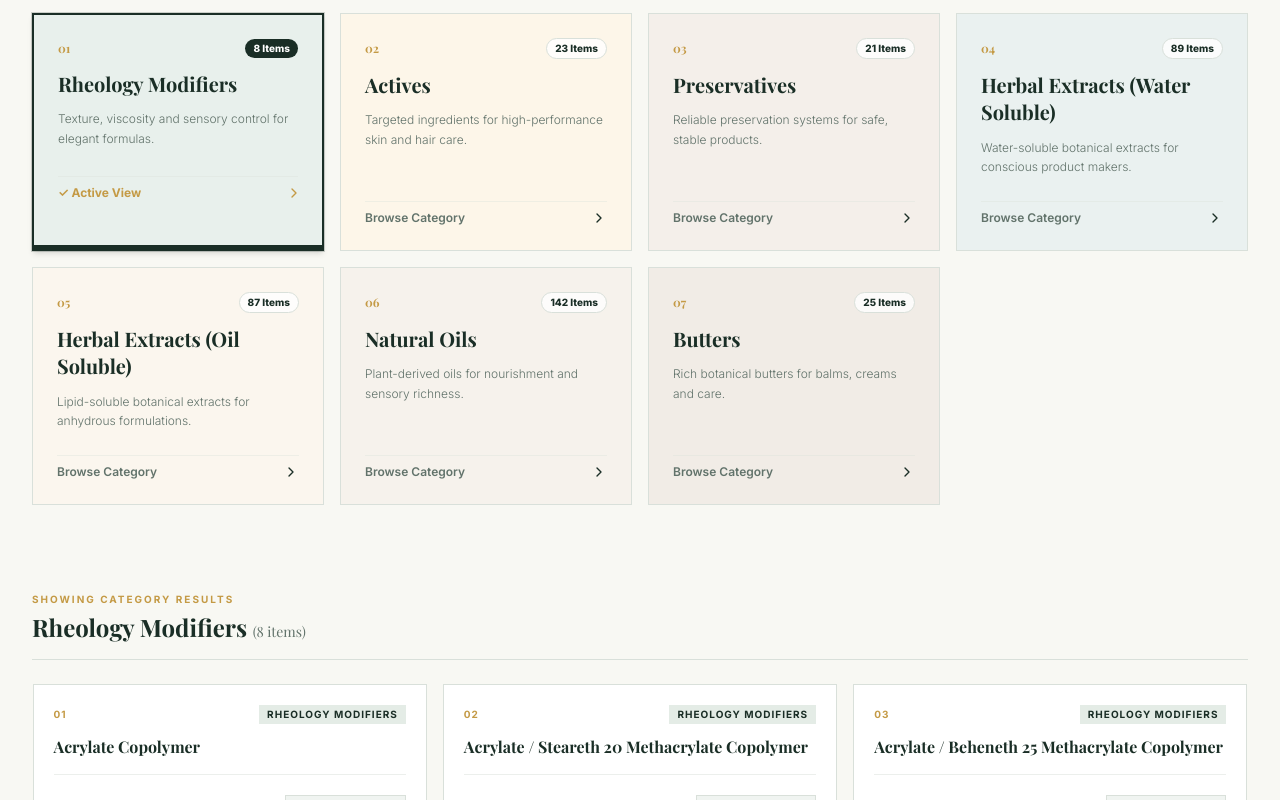
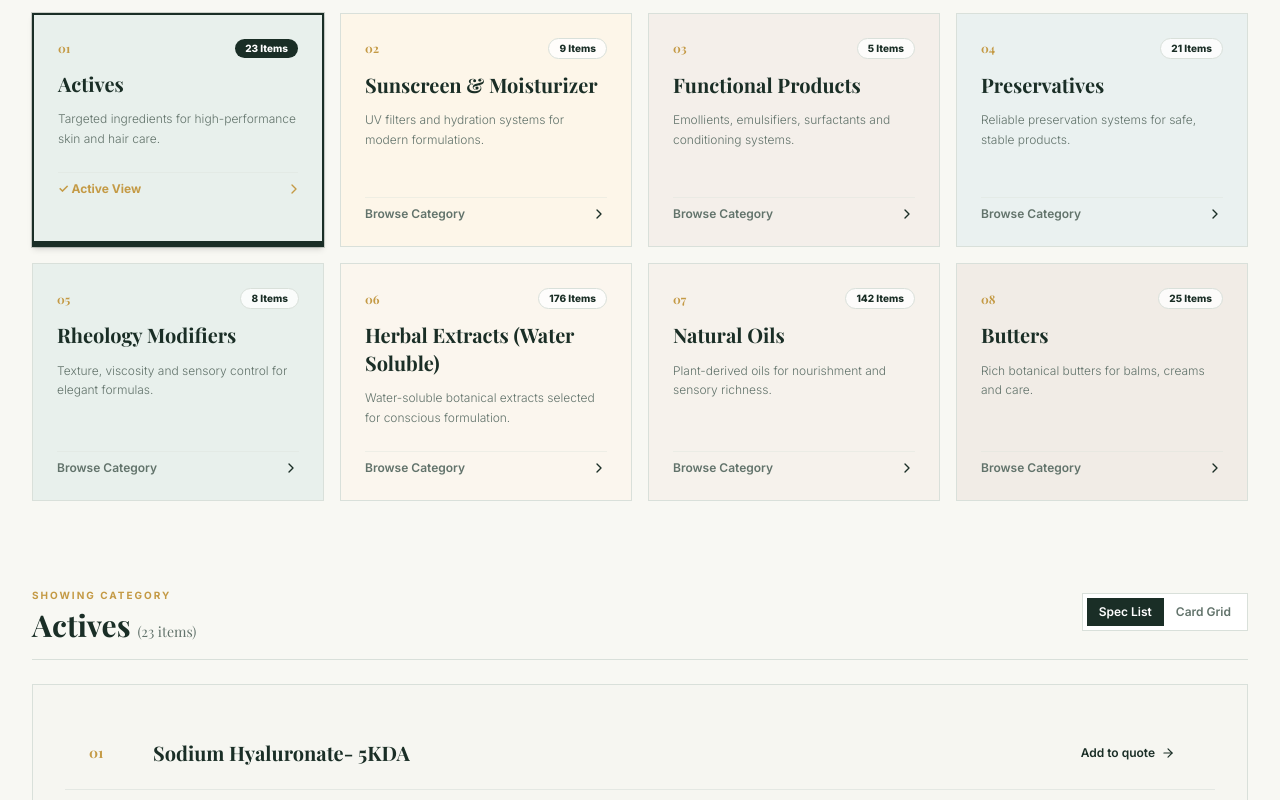
Before and after one commit to blazecodeprakhar/Pure-Vision-Chemicals, a Next.js app: page / in a window 1280 px wide. Shown: the part 1380-2180 px from the top of the page. Built offline with nearby package versions, Linux system fonts and the light colour scheme; a web font is replaced by a local one.

Commit message:
feat: add Sunscreen & Moisturizer and Functional Products categories with 9 new products and Spec List view

```diff
--- a/src/app/page.tsx
+++ b/src/app/page.tsx
@@ -22,9 +22,11 @@ import { PRODUCTS, Product } from "@/data/products";
 import { useCart } from "@/context/CartContext";
 
 const CATEGORIES = [
+  "Actives",
+  "Sunscreen & Moisturizer",
+  "Functional Products",
+  "Preservatives",
   "Rheology Modifiers",
-  "Actives",
-  "Preservatives",
   "Herbal Extracts (Water Soluble)",
   "Herbal Extracts (Oil Soluble)",
   "Natural Oils",
@@ -33,8 +35,9 @@ const CATEGORIES = [
 
 export default function Home() {
   const { inquiryCart, toggleCartItem, setCartOpen } = useCart();
-  const [selectedCategory, setSelectedCategory] = useState<string>("Rheology Modifiers");
+  const [selectedCategory, setSelectedCategory] = useState<string>("Actives");
   const [searchQuery, setSearchQuery] = useState<string>("");
+  const [catalogueViewMode, setCatalogueViewMode] = useState<"list" | "grid">("list");
 
   // Filter products cleanly
   const filteredProducts = useMemo(() => {
@@ -217,60 +220,69 @@ export default function Home() {
             </div>
           </div>
 
-          {/* MASTER 4x4 CATEGORY DASHBOARD GRID */}
+          {/* MASTER 4x2 CATEGORY DASHBOARD GRID */}
           <div className="space-y-4">
             <div className="flex items-center justify-between">
               <span className="text-xs uppercase tracking-widest font-semibold text-[#62736B]">Select Category Family</span>
-              <span className="text-xs text-[#62736B]">7 Core Families</span>
+              <span className="text-xs text-[#62736B]">8 Core Families</span>
             </div>
 
             <div className="grid grid-cols-1 md:grid-cols-2 lg:grid-cols-4 gap-4">
               {[
                 {
                   id: "01",
+                  name: "Actives",
+                  description: "Targeted ingredients for high-performance skin and hair care.",
+                  bg: "bg-[#E8F0EC]",
+                },
+                {
+                  id: "02",
+                  name: "Sunscreen & Moisturizer",
+                  description: "UV filters and hydration systems for modern formulations.",
+                  bg: "bg-[#FDF6E9]",
+                },
+                {
+                  id: "03",
+                  name: "Functional Products",
+                  description: "Emollients, emulsifiers, surfactants and conditioning systems.",
+                  bg: "bg-[#F4EFEA]",
+                },
+                {
+                  id: "04",
+                  name: "Preservatives",
+                  description: "Reliable preservation systems for safe, stable products.",
+                  bg: "bg-[#EAF1F0]",
+                },
+                {
+                  id: "05",
                   name: "Rheology Modifiers",
                   description: "Texture, viscosity and sensory control for elegant formulas.",
                   bg: "bg-[#E8F0EC]",
                 },
                 {
-                  id: "02",
-                  name: "Actives",
-                  description: "Targeted ingredients for high-performance skin and hair care.",
-                  bg: "bg-[#FDF6E9]",
-                },
-                {
-                  id: "03",
-                  name: "Preservatives",
-                  description: "Reliable preservation systems for safe, stable products.",
-                  bg: "bg-[#F4EFEA]",
-                },
-                {
-                  id: "04",
+                  id: "06",
                   name: "Herbal Extracts (Water Soluble)",
-                  description: "Water-soluble botanical extracts for conscious product makers.",
-                  bg: "bg-[#EAF1F0]",
-                },
-                {
-                  id: "05",
-                  name: "Herbal Extracts (Oil Soluble)",
-                  description: "Lipid-soluble botanical extracts for anhydrous formulations.",
+                  description: "Water-soluble botanical extracts selected for conscious formulation.",
                   bg: "bg-[#FBF6EE]",
                 },
                 {
-                  id: "06",
+                  id: "07",
                   name: "Natural Oils",
                   description: "Plant-derived oils for nourishment and sensory richness.",
                   bg: "bg-[#F6F2EC]",
                 },
                 {
-                  id: "07",
+                  id: "08",
                   name: "Butters",
                   description: "Rich botanical butters for balms, creams and care.",
                   bg: "bg-[#F1ECE6]",
                 },
               ].map((cat) => {
-                const count = PRODUCTS.filter((p) => p.category === cat.name).length;
-                const isSelected = selectedCategory === cat.name;
+                const count = PRODUCTS.filter((p) =>
+                  p.category === cat.name ||
+                  (cat.name === "Herbal Extracts (Water Soluble)" && p.category.includes("Herbal Extracts"))
+                ).length;
+                const isSelected = selectedCategory === cat.name || (selectedCategory.includes("Herbal Extracts") && cat.name.includes("Herbal Extracts"));
 
                 return (
                   <motion.div
@@ -289,7 +301,7 @@ export default function Home() {
                         <span className="font-serif-luxury text-xs font-bold text-[#C49A45]">
                           {cat.id}
                         </span>
-                        <span className={`px-2 py-0.5 text-[10px] font-extrabold rounded-full ${
+                        <span className={`px-2.5 py-0.5 text-[10px] font-extrabold rounded-full ${
                           isSelected ? "bg-[#1A2E26] text-white" : "bg-white/80 text-[#1A2E26] border border-[#D9E0DA]"
                         }`}>
                           {count} Items
@@ -325,20 +337,47 @@ export default function Home() {
           </div>
 
 
-          {/* SELECTED CATEGORY LIVE RESULTS HEADER & PRODUCT GRID */}
+          {/* SELECTED CATEGORY LIVE RESULTS HEADER & SPEC SHEET LIST / GRID TOGGLE */}
           <div className="pt-8 space-y-6">
             <div className="flex flex-col sm:flex-row sm:items-center justify-between gap-4 border-b border-[#D9E0DA] pb-4">
               <div>
-                <span className="text-[10px] font-bold uppercase tracking-[0.2em] text-[#C49A45]">Showing Category Results</span>
-                <h3 className="font-serif-luxury text-2xl font-bold text-[#1A2E26] pt-0.5">
+                <span className="text-[10px] font-bold uppercase tracking-[0.2em] text-[#C49A45]">Showing Category</span>
+                <h3 className="font-serif-luxury text-2xl sm:text-3xl font-bold text-[#1A2E26] pt-0.5">
                   {selectedCategory} <span className="text-sm font-normal text-[#62736B]">({filteredProducts.length} items)</span>
                 </h3>
               </div>
-              {searchQuery && (
-                <span className="text-xs text-[#62736B] bg-white px-3 py-1 border border-[#D9E0DA]">
-                  Filter query: "<strong className="text-[#1A2E26]">{searchQuery}</strong>"
-                </span>
-              )}
+
+              {/* View Switcher: Spec Sheet List vs Card Grid */}
+              <div className="flex items-center gap-3">
+                {searchQuery && (
+                  <span className="text-xs text-[#62736B] bg-white px-3 py-1 border border-[#D9E0DA]">
+                    Query: "<strong className="text-[#1A2E26]">{searchQuery}</strong>"
+                  </span>
+                )}
+
+                <div className="inline-flex border border-[#D9E0DA] bg-white p-1">
+                  <button
+                    onClick={() => setCatalogueViewMode("list")}
+                    className={`px-3 py-1.5 text-xs font-semibold flex items-center gap-1.5 transition-colors cursor-pointer ${
+                      catalogueViewMode === "list"
+                        ? "bg-[#1A2E26] text-white"
+                        : "text-[#62736B] hover:text-[#1A2E26]"
+                    }`}
+                  >
+                    <span>Spec List</span>
+                  </button>
+                  <button
+                    onClick={() => setCatalogueViewMode("grid")}
+                    className={`px-3 py-1.5 text-xs font-semibold flex items-center gap-1.5 transition-colors cursor-pointer ${
+                      catalogueViewMode === "grid"
+                        ? "bg-[#1A2E26] text-white"
+                        : "text-[#62736B] hover:text-[#1A2E26]"
+                    }`}
+                  >
+                    <span>Card Grid</span>
+                  </button>
+                </div>
+              </div>
             </div>
 
             {filteredProducts.length === 0 ? (
@@ -347,14 +386,65 @@ export default function Home() {
                 <p className="font-serif-luxury text-lg text-[#1A2E26] font-bold">No ingredients found</p>
                 <p className="text-xs text-[#62736B]">Try adjusting your search query or select another category above.</p>
                 <button
-                  onClick={() => { setSelectedCategory("Rheology Modifiers"); setSearchQuery(""); }}
+                  onClick={() => { setSelectedCategory("Actives"); setSearchQuery(""); }}
                   className="mt-2 text-xs text-[#C49A45] font-bold uppercase tracking-wider underline cursor-pointer"
                 >
                   Reset All Filters
                 </button>
               </div>
 
+            ) : catalogueViewMode === "list" ? (
+              /* ULTRA-AESTHETIC SPEC SHEET LIST VIEW MATCHING SCREENSHOT 2 */
+              <div className="bg-[#F6F6F1] border border-[#D9E0DA] p-4 sm:p-8">
+                <div className="divide-y divide-[#D9E0DA]">
+                  {filteredProducts.map((product, idx) => {
+                    const isInCart = inquiryCart.some((item) => item.id === product.id);
+                    return (
+                      <motion.div
+                        key={product.id}
+                        initial={{ opacity: 0, y: 10 }}
+                        whileInView={{ opacity: 1, y: 0 }}
+                        viewport={{ once: true }}
+                        transition={{ duration: 0.2, delay: Math.min(idx * 0.02, 0.2) }}
+                        className="py-4 sm:py-5 flex items-center justify-between hover:bg-white/80 px-4 sm:px-6 transition-all duration-200 group border-b border-[#D9E0DA]/60 last:border-b-0"
+                      >
+                        <div className="flex items-center gap-6 sm:gap-10">
+                          <span className="font-serif-luxury text-xs sm:text-sm text-[#C49A45] font-bold w-6">
+                            {String(idx + 1).padStart(2, "0")}
+                          </span>
+                          <h4 className="font-serif-luxury font-bold text-base sm:text-xl text-[#1A2E26] group-hover:text-[#2D4A3E] transition-colors">
+                            {product.name}
+                          </h4>
+                        </div>
+
+                        <button
+                          onClick={() => toggleCartItem(product)}
+                          className={`inline-flex items-center gap-1.5 px-4 py-2 text-xs font-semibold transition-all cursor-pointer ${
+                            isInCart
+                              ? "text-[#C49A45] font-bold bg-[#1A2E26] px-3.5 py-1.5"
+                              : "text-[#1A2E26] hover:text-[#C49A45] bg-transparent"
+                          }`}
+                        >
+                          {isInCart ? (
+                            <>
+                              <Check className="h-3.5 w-3.5 text-[#C49A45]" />
+                              <span>Added to Quote</span>
+                            </>
+                          ) : (
+                            <>
+                              <span>Add to quote</span>
+                              <ArrowRight className="h-3.5 w-3.5 transition-transform group-hover:translate-x-1" />
+                            </>
+                          )}
+                        </button>
+                      </motion.div>
+                    );
+                  })}
+                </div>
+              </div>
+
             ) : (
+              /* CARD GRID VIEW */
               <div className="flex flex-wrap justify-center gap-4">
                 {filteredProducts.map((product, idx) => {
                   const isInCart = inquiryCart.some((item) => item.id === product.id);
--- a/src/data/products.ts
+++ b/src/data/products.ts
@@ -1,10 +1,28 @@
 export interface Product {
   id: string;
   name: string;
-  category: 'Actives' | 'Preservatives' | 'Rheology Modifiers' | 'Herbal Extracts (Water Soluble)' | 'Herbal Extracts (Oil Soluble)' | 'Natural Oils' | 'Butters';
+  category: 'Actives' | 'Sunscreen & Moisturizer' | 'Functional Products' | 'Preservatives' | 'Rheology Modifiers' | 'Herbal Extracts (Water Soluble)' | 'Herbal Extracts (Oil Soluble)' | 'Natural Oils' | 'Butters';
 }
 
 export const PRODUCTS: Product[] = [
+  // SUNSCREEN & MOISTURIZER
+  { id: "sun-1", name: "Solar Defense", category: "Sunscreen & Moisturizer" },
+  { id: "sun-2", name: "Solar Defense Plus", category: "Sunscreen & Moisturizer" },
+  { id: "sun-3", name: "Solar Defense Advanced", category: "Sunscreen & Moisturizer" },
+  { id: "sun-4", name: "Solar Defense Advanced Plus", category: "Sunscreen & Moisturizer" },
+  { id: "sun-5", name: "HydraBoost", category: "Sunscreen & Moisturizer" },
+  { id: "sun-6", name: "HydraBoost Advanced", category: "Sunscreen & Moisturizer" },
+  { id: "sun-7", name: "HydraXYL", category: "Sunscreen & Moisturizer" },
+  { id: "sun-8", name: "Octocrylene", category: "Sunscreen & Moisturizer" },
+  { id: "sun-9", name: "Avobenzone", category: "Sunscreen & Moisturizer" },
+
+  // FUNCTIONAL PRODUCTS
+  { id: "func-1", name: "Caprylic / Capric Triglyceride", category: "Functional Products" },
+  { id: "func-2", name: "Cetearyl Alcohol & Ceteareth-20", category: "Functional Products" },
+  { id: "func-3", name: "Glyceryl Monostearate SE", category: "Functional Products" },
+  { id: "func-4", name: "Polysorbate 20", category: "Functional Products" },
+  { id: "func-5", name: "PEG-40 Hydrogenated Castor Oil", category: "Functional Products" },
+
   // ACTIVES
   { id: "act-1", name: "Sodium Hyaluronate- 5KDA", category: "Actives" },
   { id: "act-2", name: "Sodium Hyaluronate - 10KDA", category: "Actives" },
@@ -13,6 +31,7 @@ export const PRODUCTS: Product[] = [
   { id: "act-5", name: "Sodium Hyaluronate - 1.2MDA", category: "Actives" },
   { id: "act-6", name: "Sodium Hyaluronate - 2MDA", category: "Actives" },
   { id: "act-7", name: "Biotinoyl Tripeptide - 1", category: "Actives" },
+
   { id: "act-8", name: "Decapeptide - 10", category: "Actives" },
   { id: "act-9", name: "Ceramide Blend - 5", category: "Actives" },
   { id: "act-10", name: "Coenzyme Q 10", category: "Actives" },
```
